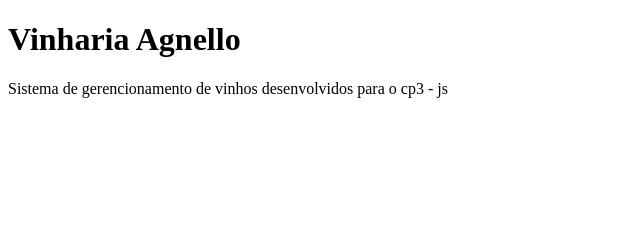
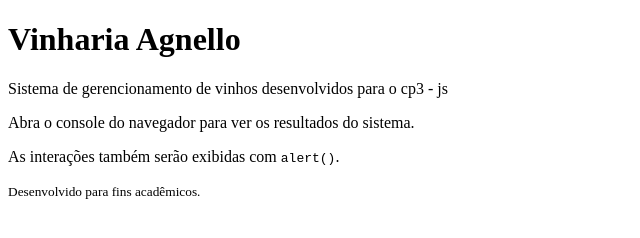
Before and after one commit to mathstefaneli/vinheria-agnello-checkpoint03, a plain HTML site: page index.html in a window 1280 px wide. Shown: the whole page, without its empty margins (0-640 px from the left). Drawn offline with Linux system fonts and the light colour scheme.

Commit message:
adicionando os elementos semanticos

```diff
--- a/index.html
+++ b/index.html
@@ -11,6 +11,15 @@
         <p>Sistema de gerencionamento de vinhos desenvolvidos para o cp3 - js </p>
     </header>
 
+    <main>
+        <p>Abra o console do navegador para ver os resultados do sistema.</p>
+        <p>As interações também serão exibidas com <code>alert()</code>.</p>
+    </main>
+
+    <footer>
+    <small>Desenvolvido para fins acadêmicos.</small>
+    </footer>
+
 
 
 
```
